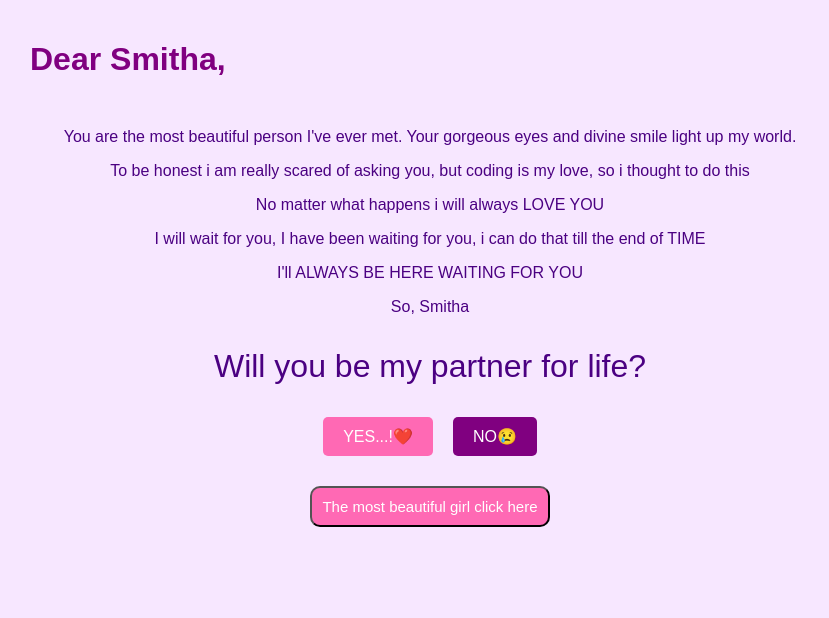
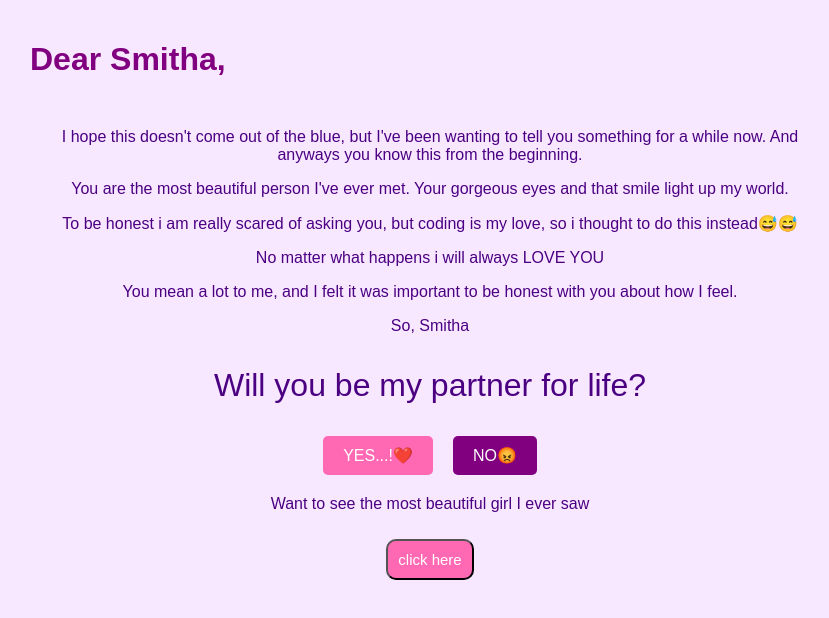
Before and after one commit to NaanuNaane890/propose, a plain HTML site: page index.html in a window 1280 px wide. Shown: the whole page, without its empty margins (210-1039 px from the left). Drawn offline with Linux system fonts and the light colour scheme.

Commit message:
index.html

```diff
--- a/index.html
+++ b/index.html
@@ -3,29 +3,32 @@
 <head>
     <meta charset="UTF-8">
     <meta name="viewport" content="width=device-width, initial-scale=1.0">
-    <title>Something I need to tell</title>
+    <title>I want you to tell</title>
     <link rel="stylesheet" href="style.css">
 </head>
 <body>
     <div class="container">
         <h1>Dear Smitha,</h1>
         <div class="content">
-            <p>You are the most beautiful person I've ever met. Your gorgeous eyes and divine smile light up my world.</p>
-            <p>To be honest i am really scared of asking you, but coding is my love, so i thought to do this </p>
+            <p>I hope this doesn't come out of the blue, but I've been wanting to tell you something for a while now. And anyways you know this from the beginning. </p>
+            <p>You are the most beautiful person I've ever met. Your gorgeous eyes and that smile light up my world.</p>
+            <p>To be honest i am really scared of asking you, but coding is my love, so i thought to do this instead😅😅</p>
+
             <p>No matter what happens i will always LOVE YOU</p>
-            <p>I will wait for you, I have been waiting for you, i can do that till the end of TIME</p>
-            <p>I'll ALWAYS BE HERE WAITING FOR YOU</p>
+            <p> You mean a lot to me, and I felt it was important to be honest with you about how I feel.</p>
+
             <p>So, Smitha</p>
             <p style="font-size: 32px;">Will you be my partner for life?</p>
             <form class="proposal-form">
                 <button id="loveButton">YES...!❤️</button>
-                <button id="dontKnowButton">NO😢</button>
+                <button id="dontKnowButton">NO😡</button>
             </form>
+            <p>Want to see the most beautiful girl I ever saw</p>
             <div class="photo-paragraph">
-                <button id="photoButton" style="font-size: 15px;">The most beautiful girl click here</button>
+                <button id="photoButton" style="font-size: 15px;">click here</button>
             </div>
             <div id="photoPopup">
-                <img src="wallpaperflare.com_wallpaper (1).jpg" alt="Smitha's Photo">
+                <img src="sweet.jpg" alt="Smitha's Photo">
                 <span class="close" id="closeButton">&times;</span>
             </div>
         </div>
```
